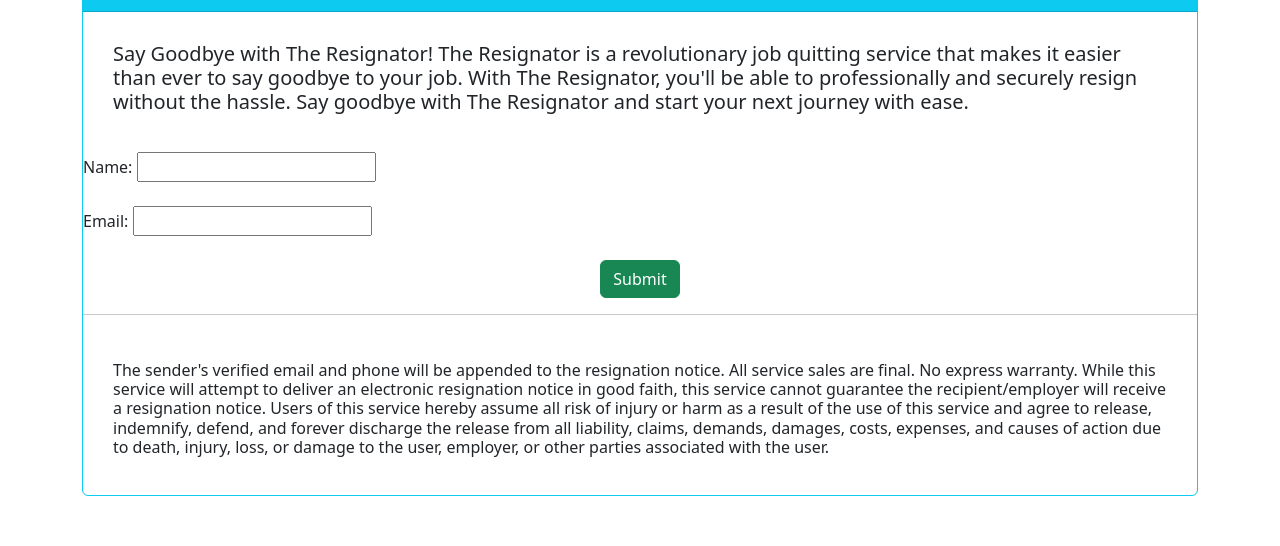
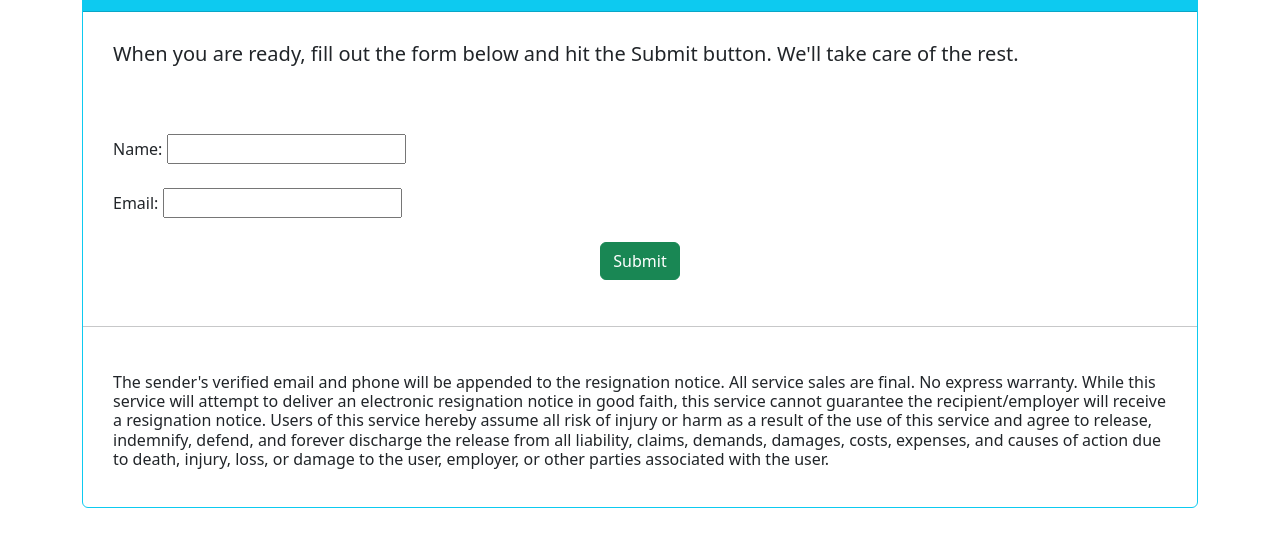
Before and after one commit to emergency22/TheResignator, a plain HTML site: page web/src/paidUser.html in a window 1280 px wide. Shown: the part 112-658 px from the top of the page. Drawn offline with nearby package versions, Linux system fonts and the light colour scheme.

Commit message:
Adjust padding and edit text

```diff
--- a/web/src/paidUser.html
+++ b/web/src/paidUser.html
@@ -22,9 +22,10 @@
 
         </div>
             <div class="paddedText">
-            <h5>Say Goodbye with The Resignator! The Resignator is a revolutionary job quitting service that makes it easier than ever to say goodbye to your job. With The Resignator, you'll be able to professionally and securely resign without the hassle. Say goodbye with The Resignator and start your next journey with ease.</h5>
+            <h5>When you are ready, fill out the form below and hit the Submit button. We'll take care of the rest.</h5>
             </div>
 
+            <div class="paddedText">
             <form action="/submit" method="post">
                 <label for="name">Name:</label>
                 <input type="text" id="name" name="name" required><br><br>
@@ -34,6 +35,7 @@
 
                 <div class="text-center"><input type="submit" value="Submit" class="btn btn-success"></div>
             </form>
+            </div>
 
             <hr>
             <div class="paddedText">
```
